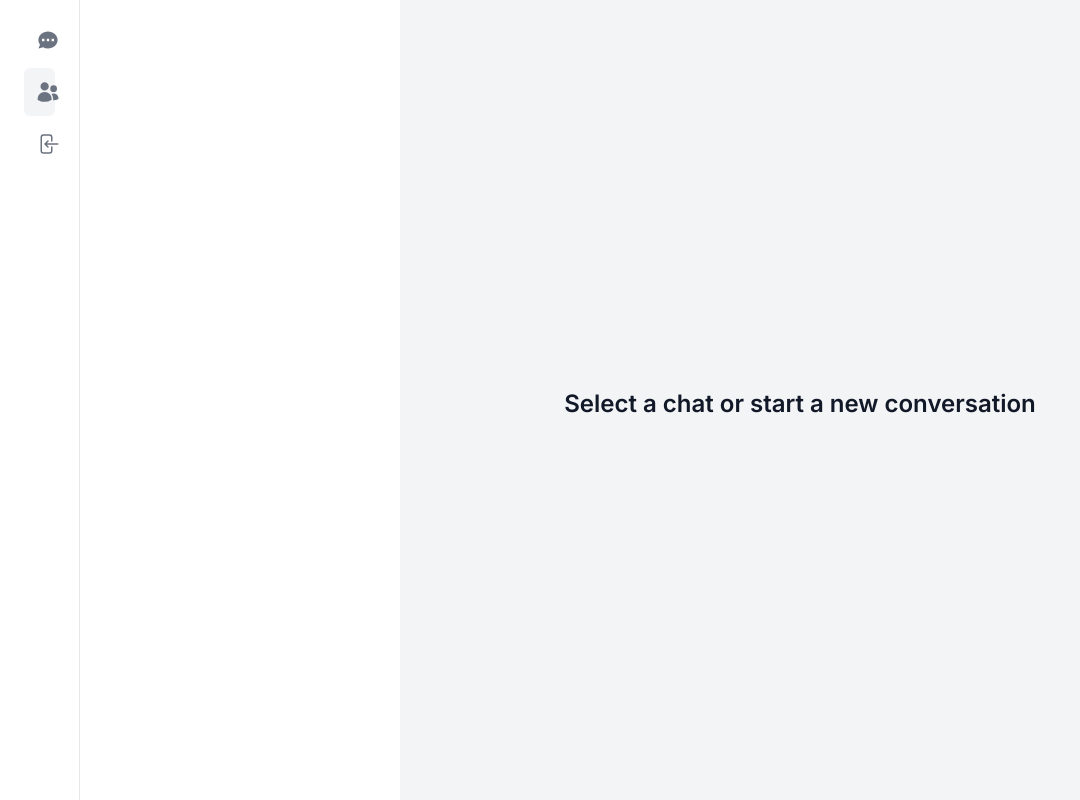
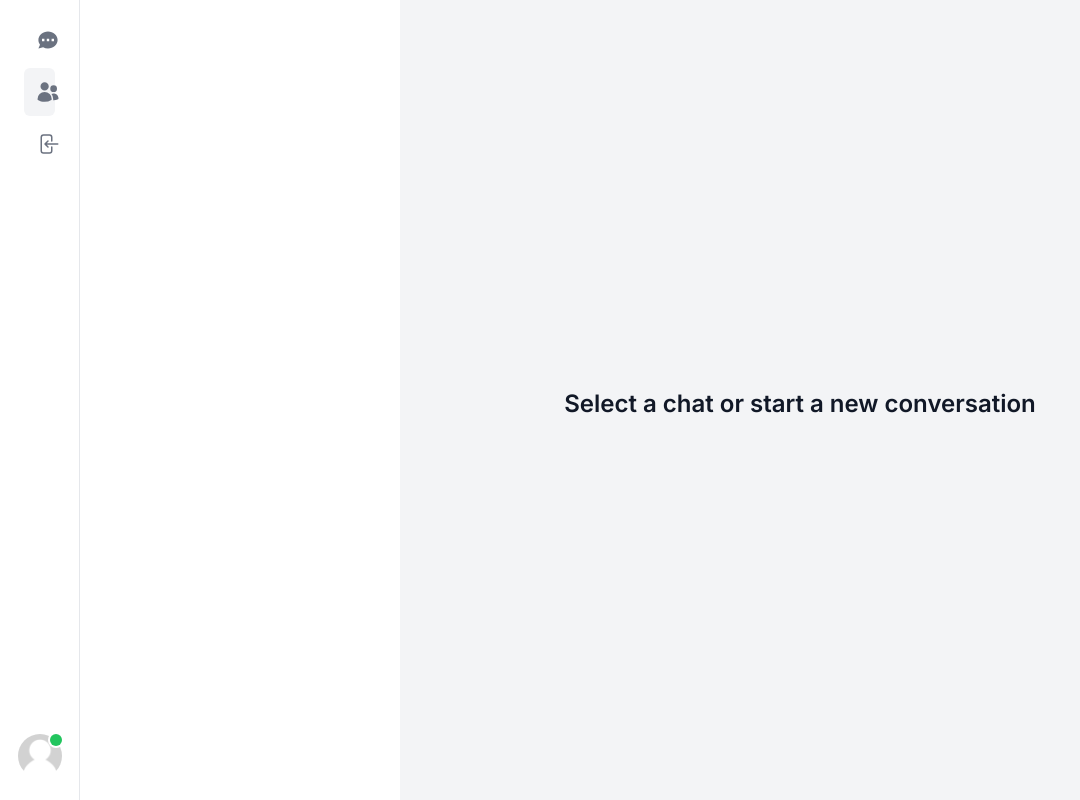
Before and after one commit to TaurusVB/whats-up-wp, a Next.js app: page /users in a window 1280 px wide. Shown: the whole page, without its empty margins (0-1080 px from the left). Built offline with nearby package versions, Linux system fonts and the light colour scheme; no server answers.

Commit message:
created Avatar component | getCurrentUser, getSesion actions | added avatar to Sidebar

```diff
--- /dev/null
+++ b/app/actions/getCurrentUser.ts
@@ -0,0 +1,29 @@
+import prisma from "@/app/libs/prismadb";
+
+import getSession from "./getSession";
+
+const getCurrentUser = async () => {
+  try {
+    const session = await getSession();
+
+    if (!session?.user?.email) {
+      return null;
+    }
+
+    const currentUser = await prisma.user.findUnique({
+      where: {
+        email: session.user.email as string,
+      },
+    });
+
+    if (!currentUser) {
+      return null;
+    }
+
+    return currentUser;
+  } catch (error) {
+    return null;
+  }
+};
+
+export default getCurrentUser;
--- /dev/null
+++ b/app/actions/getSession.ts
@@ -0,0 +1,7 @@
+import { getServerSession } from "next-auth";
+
+import { authOptions } from "../api/auth/[...nextauth]/route";
+
+export default async function getSession() {
+  return await getServerSession(authOptions);
+}
--- /dev/null
+++ b/app/components/Avatar.tsx
@@ -0,0 +1,28 @@
+"use client";
+
+import { FC } from "react";
+
+import Image from "next/image";
+
+import { User } from "@prisma/client";
+
+interface IAvatarProps {
+  user?: User;
+}
+
+const Avatar: FC<IAvatarProps> = ({ user }) => {
+  return (
+    <div className=" relative">
+      <div className=" relative inline-block rounded-full overflow-hidden h-9 w-9 md:h-11 md:w-11 ">
+        <Image
+          alt="Avatar"
+          src={user?.image || "/images/placeholder.jpg"}
+          fill
+        />
+      </div>
+      <span className=" absolute block rounded-full bg-green-500 ring-2 ring-white top-0 right-0 h-2 w-2 md:h-3 md:w-3" />
+    </div>
+  );
+};
+
+export default Avatar;
--- a/app/components/sidebar/DesktopSidebar.tsx
+++ b/app/components/sidebar/DesktopSidebar.tsx
@@ -1,11 +1,17 @@
 "use client";
 
-import { useState } from "react";
+import { FC, useState } from "react";
 
 import useRoutes from "@/app/hooks/useRoutes";
 import DesktopItem from "./DesktopItem";
+import { User } from "@prisma/client";
+import Avatar from "../Avatar";
 
-const DesktopSidebar = () => {
+interface IDesktopSidebarProps {
+  currentUser: User;
+}
+
+const DesktopSidebar: FC<IDesktopSidebarProps> = ({ currentUser }) => {
   const routes = useRoutes();
 
   const [isOpen, setIsOpen] = useState(false);
@@ -26,6 +32,14 @@
           ))}
         </ul>
       </nav>
+      <nav className=" mt-4 flex flex-col justify-between items-center">
+        <div
+          onClick={() => setIsOpen(true)}
+          className=" cursor-pointer hover:opacity-75 transition"
+        >
+          <Avatar user={currentUser} />
+        </div>
+      </nav>
     </div>
   );
 };
--- a/app/components/sidebar/Sidebar.tsx
+++ b/app/components/sidebar/Sidebar.tsx
@@ -1,15 +1,18 @@
 import { ReactNode } from "react";
 import DesktopSidebar from "./DesktopSidebar";
 import MobileFooter from "./MobileFooter";
+import getCurrentUser from "@/app/actions/getCurrentUser";
 
 interface ISidebarProps {
   children: ReactNode;
 }
 
 const Sidebar = async ({ children }: ISidebarProps) => {
+  const currentUser = await getCurrentUser();
+
   return (
     <div className="h-full">
-      <DesktopSidebar />
+      <DesktopSidebar currentUser={currentUser!} />
       <MobileFooter />
       <main className=" lg:px-20 h-full ">{children}</main>
     </div>
--- a/next.config.js
+++ b/next.config.js
@@ -2,7 +2,15 @@
 const nextConfig = {
   experimental: {
     appDir: true,
+    // swcPlugins: [["next-superjson-plugin", {}]],
   },
-}
+  images: {
+    domains: [
+      "res.cloudinary.com",
+      "avatars.githubusercontent.com",
+      "lh3.googleusercontent.com",
+    ],
+  },
+};
 
-module.exports = nextConfig
+module.exports = nextConfig;
```
